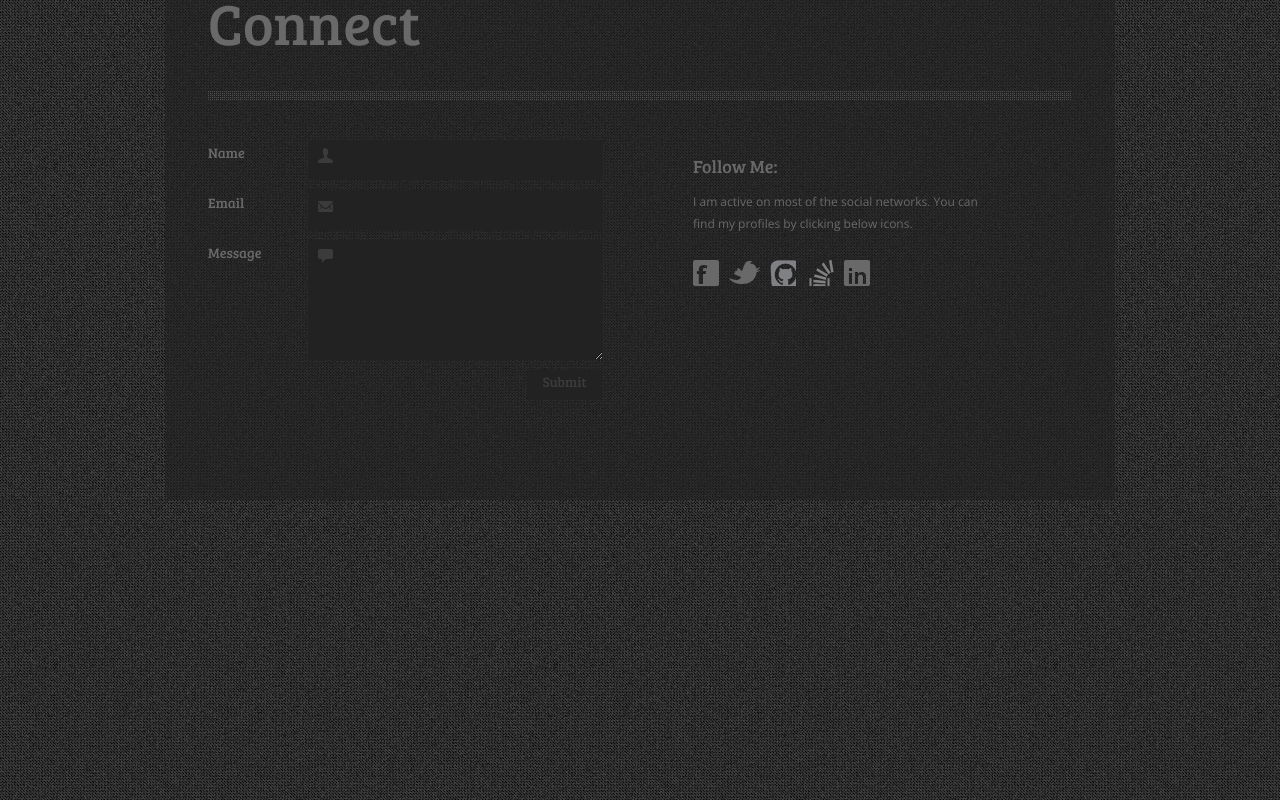
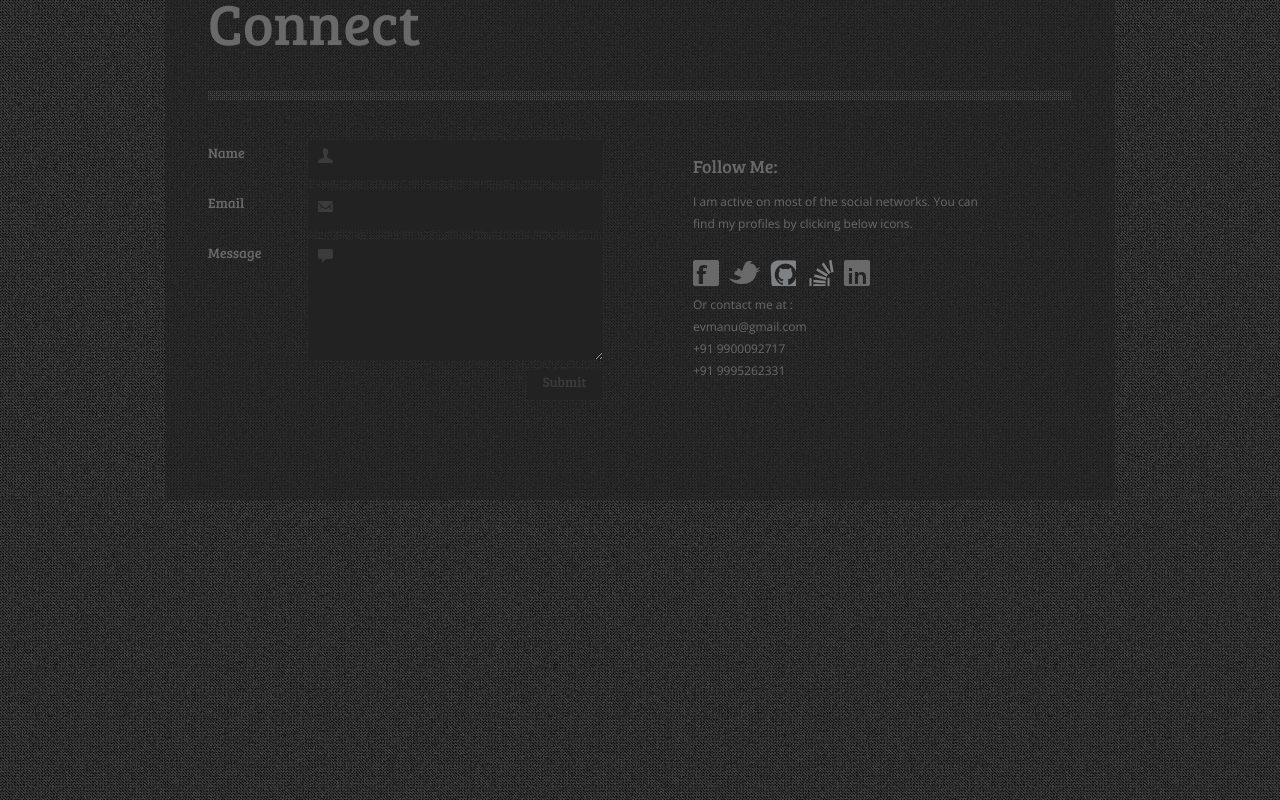
Before and after one commit to manuviswam/manuviswam.github.io, a plain HTML site: page index.htm in a window 1280 px wide. Shown: the part 2505-3305 px from the top of the page. Drawn offline with nearby package versions, Linux system fonts and the light colour scheme.

Commit message:
More contact details

```diff
--- a/index.htm
+++ b/index.htm
@@ -139,6 +139,8 @@
                         <li><a href="http://stackoverflow.com/users/3074624/manu-viswam" class="soflow">Stack overflow</a></li>
                         <li><a href="https://www.linkedin.com/in/manuev" class="linkedin">LinkedIn</a></li>
                     </ul>
+                    </br>
+                    <p>Or contact me at : </br>evmanu@gmail.com </br> +91 9900092717 </br> +91 9995262331</p>
                 </div>
             </div>
     </div>
```
